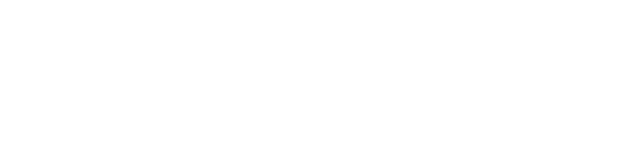
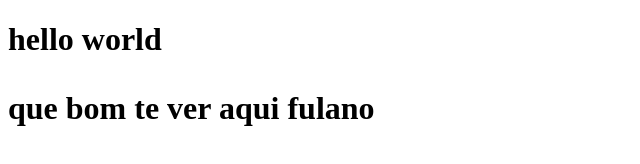
Before and after one commit to heykert123466/projeto_1, a plain HTML site: page index.html in a window 1280 px wide. Shown: the whole page, without its empty margins (0-640 px from the left). Drawn offline with Linux system fonts and the light colour scheme.

Commit message:
base com titulo

```diff
--- a/index.html
+++ b/index.html
@@ -6,6 +6,11 @@
     <title>hello world</title>
 </head>
 <body>
+    <header>
+        <h1>hello world
+            <p> que bom te ver aqui fulano</p>
+        </h1>
+    </header>
 
 </body>
 </html>
```
